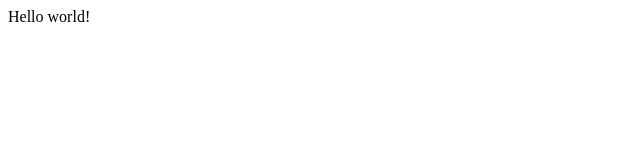
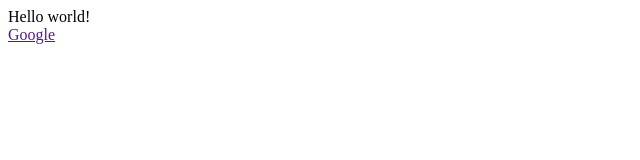
Before and after one commit to mstallter/msci3300_HW2, a plain HTML site: page index.html in a window 1280 px wide. Shown: the full height of the page, 0-640 px from the left. Drawn offline with Linux system fonts and the light colour scheme.

Commit message:
added anchor to google

```diff
--- a/index.html
+++ b/index.html
@@ -9,6 +9,8 @@
   <body>
 
     Hello world!
+	</br>
+	<a href "www.google.com">Google </a>
 
   </body>
 
```
